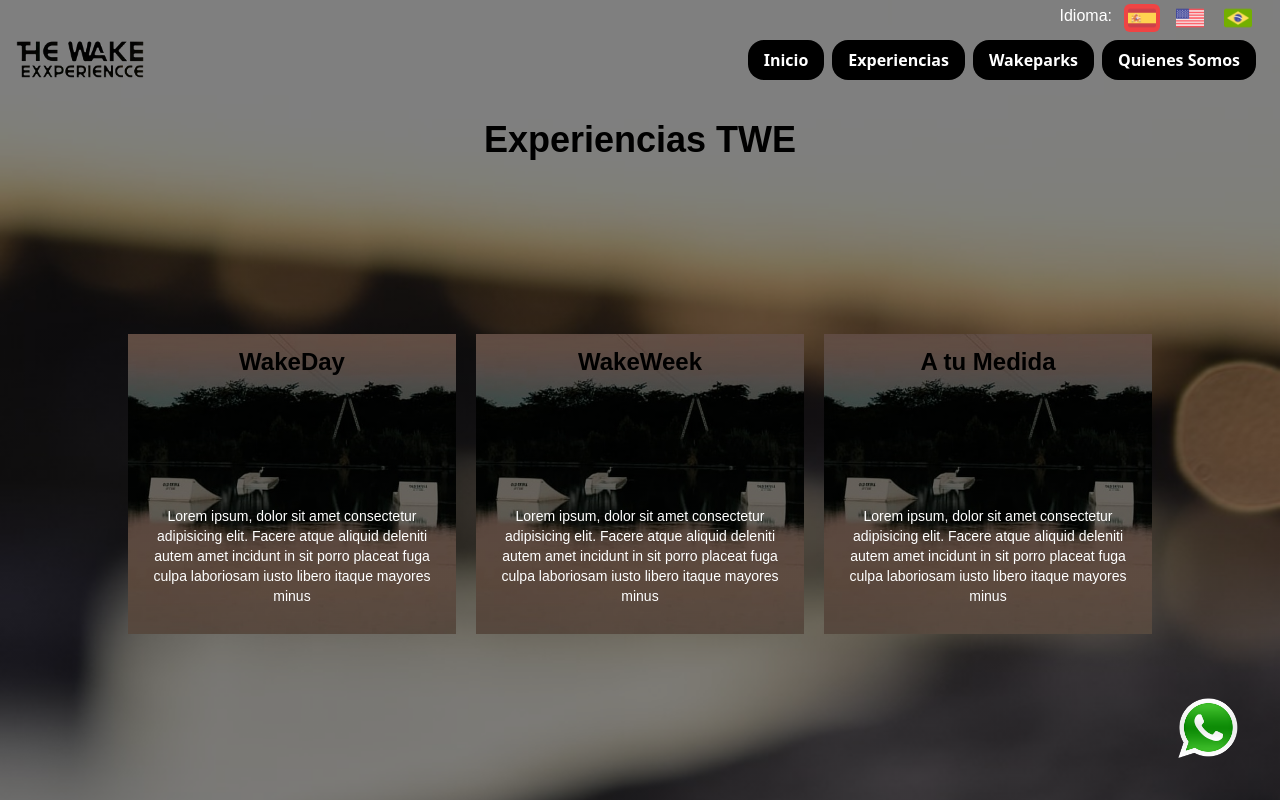
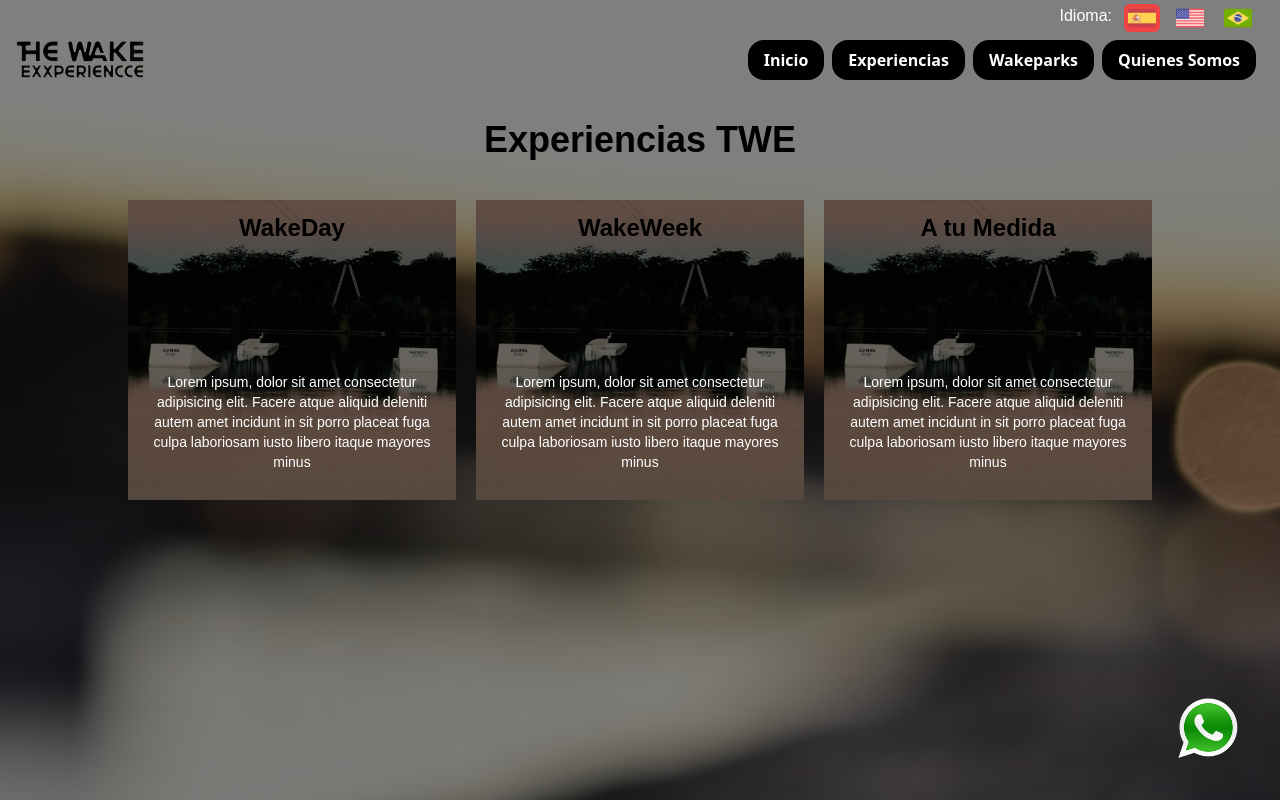
Before and after one commit to Colegiales32/The-Wake-Experience, a React (Vite) app: page /experiencias in a window 1280 px wide. Shown: the top 800 px of the page. Built offline with nearby package versions, Linux system fonts and the light colour scheme; a web font is replaced by a local one; what tailwindcss-animated would draw is missing.

Commit message:
reacomodamiento tarjetas de experiencias

```diff
--- a/src/App.jsx
+++ b/src/App.jsx
@@ -1,10 +1,9 @@
 import { useState } from 'react'
 import { Route, BrowserRouter as Router, Routes } from 'react-router-dom'
-import Wpp from './components/Wpp'
 import Home from './pages/Home'
 import Nosotros from './pages/Nosotros'
-import Opciones from './pages/Experiencias'
 import Wakeparks from './pages/Wakeparks'
+import Experiencias from './pages/Experiencias'
 
 
 function App() {
@@ -14,7 +13,7 @@ function App() {
       <Routes>
         <Route index element={<Home/>} />
         <Route path="/nosotros" element={<Nosotros/>} />
-        <Route path="/experiencias" element={<Opciones/>} />
+        <Route path="/experiencias" element={<Experiencias/>} />
         <Route path="/wakeparks" element={<Wakeparks/>} />
       </Routes>
     </div>
--- a/src/components/Experiencia.jsx
+++ b/src/components/Experiencia.jsx
@@ -10,7 +10,7 @@ const Experiencia = ({ id, titulo, texto,boton, expandidoId,handleExpandido, bot
 
     return (
         <div
-            className={` bg-old bg-center bg-cover bg-no-repeat shrink grow overflow-y-hidden transition-all duration-1000 cursor-pointer ${estaExpandido ? 'mb-4 lg:h-full w-full relative basis-full ' : 'relative basis-0 w-auto my-auto h-1/2'} ${expandidoId && experiencia.id !== expandidoId ? 'opacity-1 ' : 'opacity-1'}`}
+            className={` bg-old bg-center bg-cover bg-no-repeat shrink grow overflow-y-hidden transition-all duration-1000 cursor-pointer lg:my-4 ${estaExpandido ? 'mb-4 lg:h-full w-full relative basis-full ' : 'relative basis-0 w-auto my-auto h-1/2'} ${expandidoId && experiencia.id !== expandidoId ? 'opacity-1 ' : 'opacity-1'}`}
             onClick={()=>handleExpandido(id)} // Toggle expandidoId
             >
 
--- a/src/components/Experiencias.jsx
+++ b/src/components/Opciones.jsx
@@ -1,7 +1,7 @@
 import { Link } from "react-router-dom"
 import { useTranslation } from "react-i18next"
 
-function Experiencias() {
+function Opciones() {
 const [t, i18next] = useTranslation("global")
 
     return (
@@ -36,4 +36,4 @@ const [t, i18next] = useTranslation("global")
     )
 }
 
-export default Experiencias
+export default Opciones;
--- a/src/pages/Experiencias.jsx
+++ b/src/pages/Experiencias.jsx
@@ -6,7 +6,7 @@ import Experiencia from '../components/Experiencia';
 import { exp } from '/data/db';
 import Wpp from '../components/Wpp';
 
-const Opciones = () => {
+const Experiencias = () => {
   const [expandidoId, setExpandidoId] = useState();
   const [t, i18next] = useTranslation("global")
 
@@ -28,7 +28,7 @@ const Opciones = () => {
                 <h1 className='text-center font-stencil text-4xl my-6 font-bold '>{t("experiencias.titulo")}</h1>
 
                 <div className='h-screen'>
-                      <div className='relative flex flex-col pb-10 lg:flex-row w-4/5 gap-3 lg:gap-5 justify-between h-svh lg:h-4/5 mx-auto items-start'>
+                      <div className='relative flex flex-col lg:items-start pb-10 lg:flex-row w-4/5 gap-3 lg:gap-5 justify-between h-svh lg:h-4/5 mx-auto'>
                     {exp.map((experiencia) => (
                       <Experiencia
 
@@ -54,4 +54,4 @@ const Opciones = () => {
     );
 }
 
-export default Opciones;
+export default Experiencias;
--- a/src/pages/Home.jsx
+++ b/src/pages/Home.jsx
@@ -3,10 +3,10 @@ import { useState } from 'react'
 import Header from '../components/Header'
 import Servicios from '../components/Servicios'
 import Footer from '../components/Footer'
-import Experiencias from '../components/Opciones'
 import ParrafoImg from '../components/ParrafoImg'
 import barco from '/barco.jpg'
 import Wpp from '../components/Wpp'
+import Opciones from '../components/Opciones'
 
 const Home = () => {
 
@@ -19,7 +19,7 @@ const Home = () => {
     <ParrafoImg
     imagen={barco}
     />
-    <Experiencias/>
+    <Opciones/>
     <Wpp/>
     <Footer/>
 
```
